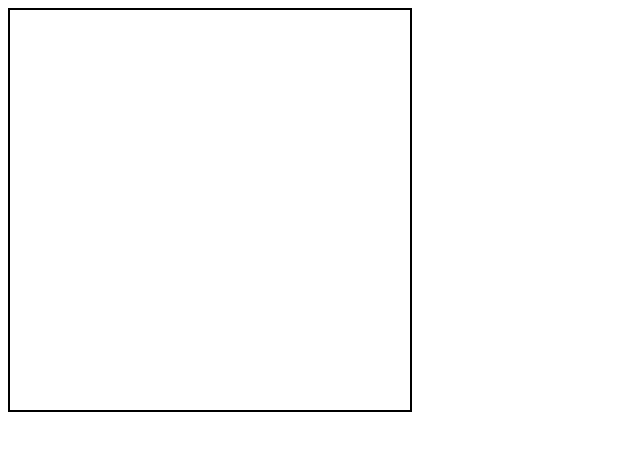
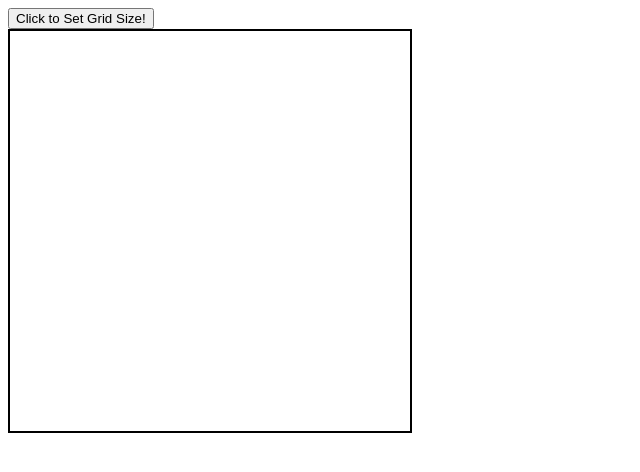
Before and after one commit to bburchett13/etchASketch, a plain HTML site: page index.html in a window 1280 px wide. Shown: the whole page, without its empty margins (0-640 px from the left). Drawn offline with Linux system fonts and the light colour scheme.

Commit message:
Changed grid creation to function. Added gridSize()
gridSize() gets user input to change the size of the grid.

```diff
--- a/index.html
+++ b/index.html
@@ -12,7 +12,7 @@
     </head>
 
     <body>
-
+        <button id="gridSize">Click to Set Grid Size!</button>
         <div id="gridContainer"></div>
 
     </body>
--- a/script.js
+++ b/script.js
@@ -1,22 +1,44 @@
-let dim = 9;
+let dim = 10;
 
-// Creating the grid
-for (let i = 0; i < dim; i++) {
-    let gridElement = document.createElement("div");
-    gridElement.className = "gridElement";
-    gridElement.addEventListener('mouseover', draw);
-    gridElement.addEventListener('mousedown', draw);
-    gridElement.style.width = `${400/Math.sqrt(dim)}px`;
-    gridElement.style.height = `${400/Math.sqrt(dim)}px`;
-    document.getElementById("gridContainer").appendChild(gridElement);
+buildGrid(dim);
+
+//Function to get User Input for Grid Size
+const gridSizeBtn = document.querySelector('#gridSize');
+gridSizeBtn.addEventListener('click', getGridSize);
+
+function getGridSize(){
+    document.getElementById("gridContainer").innerHTML = '';
+    dim = prompt("Enter the desired grid dimension\nOnly integers from 1 to 100 are accepted");
+    if (dim < 1 || dim > 100 || dim % 1 != 0) {
+
+        dim = getGridSize();
+
+    }
+    buildGrid(dim);
+}
+
+// Function to create the grid
+function buildGrid() {
+
+    for (let i = 0; i < dim**2; i++) {
+        let gridElement = document.createElement("div");
+        gridElement.className = "gridElement";
+        gridElement.addEventListener('mouseover', draw);
+        gridElement.addEventListener('mousedown', draw);
+        gridElement.style.width = `${400/dim}px`;
+        gridElement.style.height = `${400/dim}px`;
+        document.getElementById("gridContainer").appendChild(gridElement);
+
+    }
 
 }
+
 
 // Function to handle drawing
 function draw(event) {
     if (event.type === 'mouseover' && !event.buttons) return;
-    const gridElement = event.target;
+    const element = event.target;
     color = 'black';
-    cell.style.backgroundColor = color;
+    element.style.backgroundColor = color;
 
 }
```
